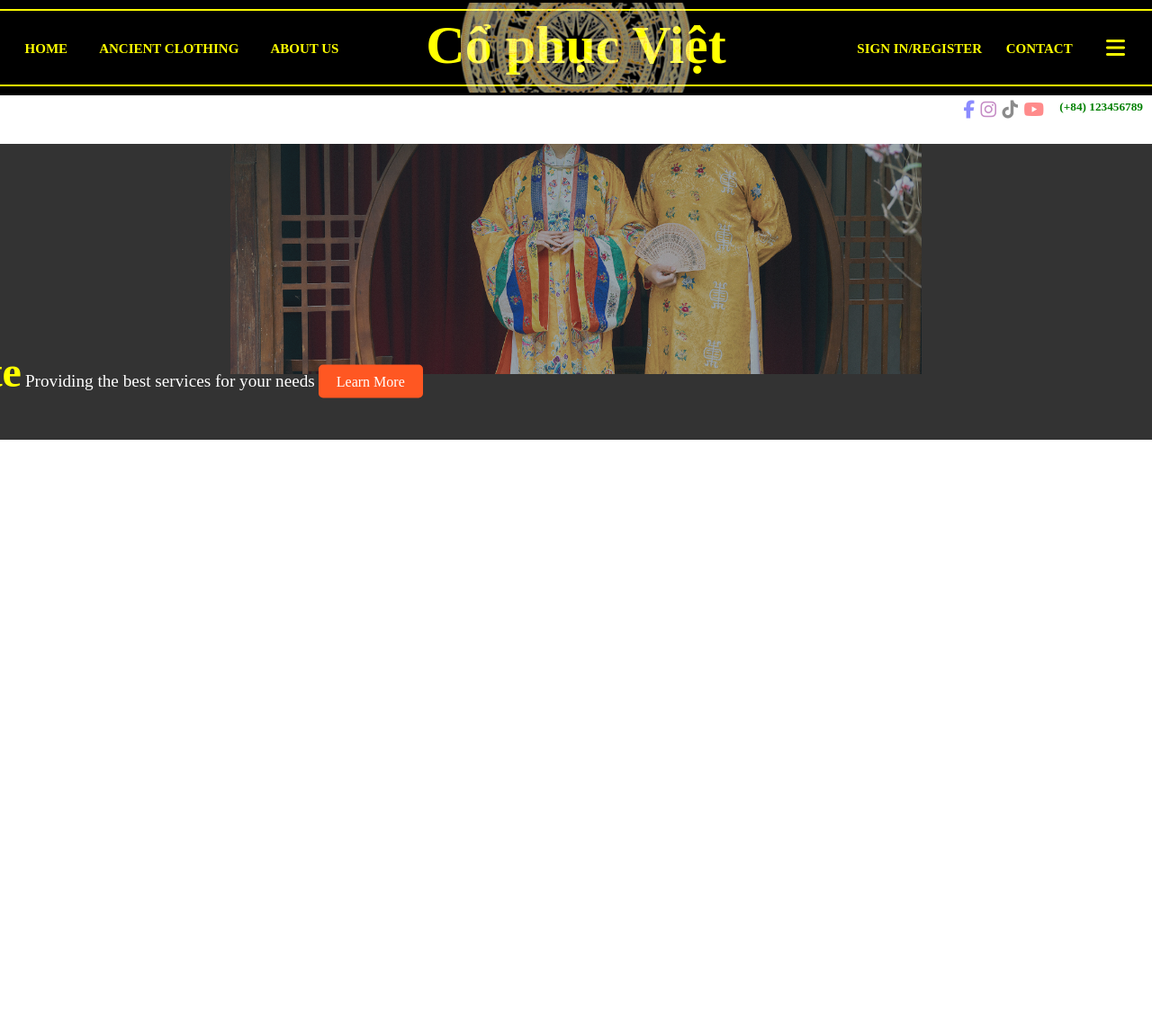
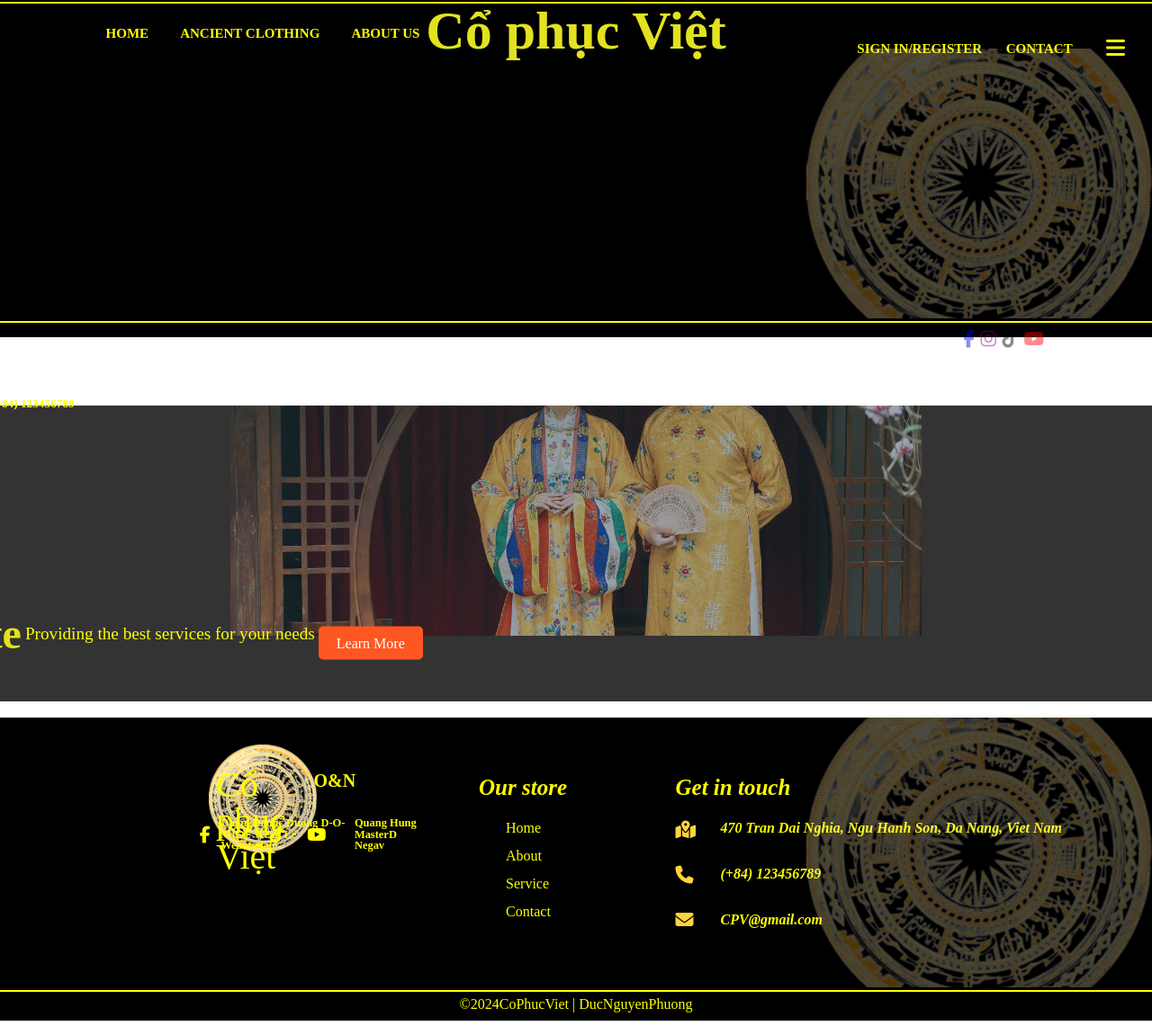
Before and after one commit to Ducs2005/traditional-costume-promotion, a PHP site: page /home_view.php in a window 1280 px wide. Shown: the whole page at 90% size. Before the commit the page ends 489 px from the top, so only its background shows below. Run offline with PHP 8.4, Linux system fonts and the light colour scheme; some libraries are stand-ins or nearby versions; some web fonts are replaced.

Commit message:
Change css path to match

```diff
--- a/css/header.css
+++ b/css/header.css
@@ -1,7 +1,7 @@
-header {
+body header {
     position: relative;
     line-height: 1;
-    background-color: black;
+    background-color: rgb(0, 0, 0);
     width: 100%;
     box-sizing: border-box;
 }
@@ -15,7 +15,7 @@
 h1 {
     font-family: "Hurricane";
     font-size: 60px;
-    color: yellow;
+    color: rgb(226, 226, 33);
     font-weight: 600;
     font-style: normal;
     height: 50px;
--- a/home_view.php
+++ b/home_view.php
@@ -24,5 +24,5 @@
 
 <br>
 <?php
-    //include("view/footer.php")
+    include("view/footer.php")
 ?>
--- a/view/footer.php
+++ b/view/footer.php
@@ -4,7 +4,7 @@
 <head>
     <meta charset="UTF-8">
     <meta name="viewport" content="width=device-width, initial-scale=1.0">
-    <link rel="stylesheet" href="../css/header_footer.css"/>
+    <link rel="stylesheet" href="css/footer.css"/>
     <link rel="stylesheet" href="https://cdnjs.cloudflare.com/ajax/libs/font-awesome/6.6.0/css/all.min.css"/>
     <link rel="stylesheet" href="css/footer.css"/>
     <link rel="preconnect" href="https://fonts.googleapis.com">
--- a/view/header.php
+++ b/view/header.php
@@ -1,17 +1,18 @@
 <!DOCTYPE html>
 <html lang="en">
-
-<header>
-    <head>
+<head>
         <meta charset="UTF-8">
         <meta name="viewport" content="width=device-width, initial-scale=1.0">
         <link rel="stylesheet" href="https://cdnjs.cloudflare.com/ajax/libs/font-awesome/6.6.0/css/all.min.css"/>
-        <link rel="stylesheet" href="css/header.css"/>
+        <link rel="stylesheet" type="text/css" href="css/header.css">
         <link rel="preconnect" href="https://fonts.googleapis.com">
         <link rel="preconnect" href="https://fonts.gstatic.com" crossorigin>
         <link href="https://fonts.googleapis.com/css2?family=Hurricane&family=Ibarra+Real+Nova:ital,wght@0,400..700;1,400..700&display=swap" rel="stylesheet">
         <title>CoVietPhuc_header</title>
-    </head>
+</head>
+
+<body>
+    <header>
         <hr color="black" id="hr1">
         <hr color="yellow">
 
@@ -45,7 +46,5 @@
 
         <h5>(+84) 123456789</h5>
     </header>
-<body>
-
 </body>
 </html>
```
Also changed, not shown: img/banner2.png (deleted).
